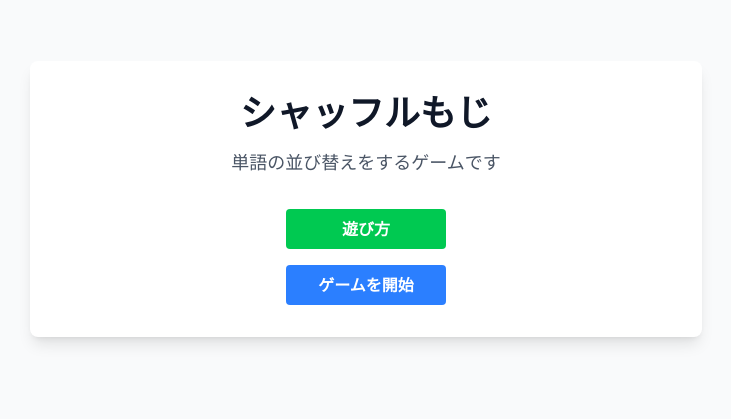
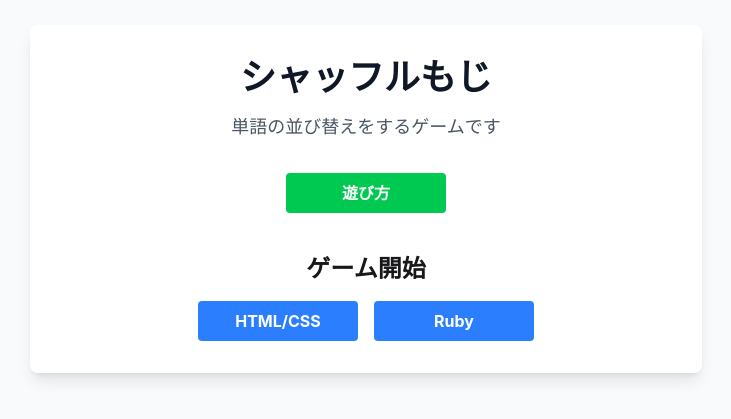
Before and after one commit to koza-ken/shufflemoji, a React (Vite) app: page / in a window 1280 px wide. Shown: the part 201-620 px from the top of the page, without its empty margins (274-1005 px from the left). Built offline with nearby package versions, Linux system fonts and the light colour scheme.

Commit message:
add:HTMLモードとRubyモード用のボタンを作成

```diff
--- a/src/pages/TopPage.tsx
+++ b/src/pages/TopPage.tsx
@@ -23,13 +23,23 @@ export const TopPage = () => {
             >
               遊び方
             </button>
-
-            <Link
-              to="/game"
-              className="w-40 bg-blue-500 hover:bg-blue-700 text-white font-bold py-2 px-4 rounded block mx-auto"
-            >
-              ゲームを開始
-            </Link>
+            <div className="mt-10">
+              <p className="text-2xl font-bold">ゲーム開始</p>
+              <div className="flex justify-center gap-4 mt-4">
+                <Link
+                  to="/game"
+                  className="w-40 bg-blue-500 hover:bg-blue-700 text-white font-bold py-2 px-4 rounded"
+                >
+                  HTML/CSS
+                </Link>
+                <Link
+                  to="/game"
+                  className="w-40 bg-blue-500 hover:bg-blue-700 text-white font-bold py-2 px-4 rounded"
+                >
+                  Ruby
+                </Link>
+              </div>
+            </div>
           </div>
         </div>
       </div>
```
